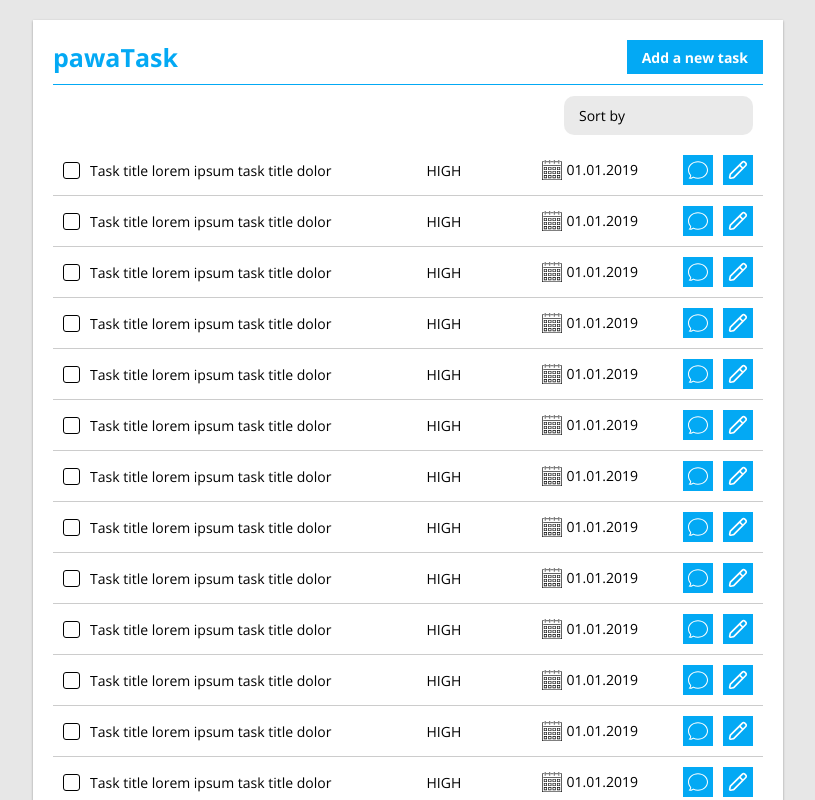
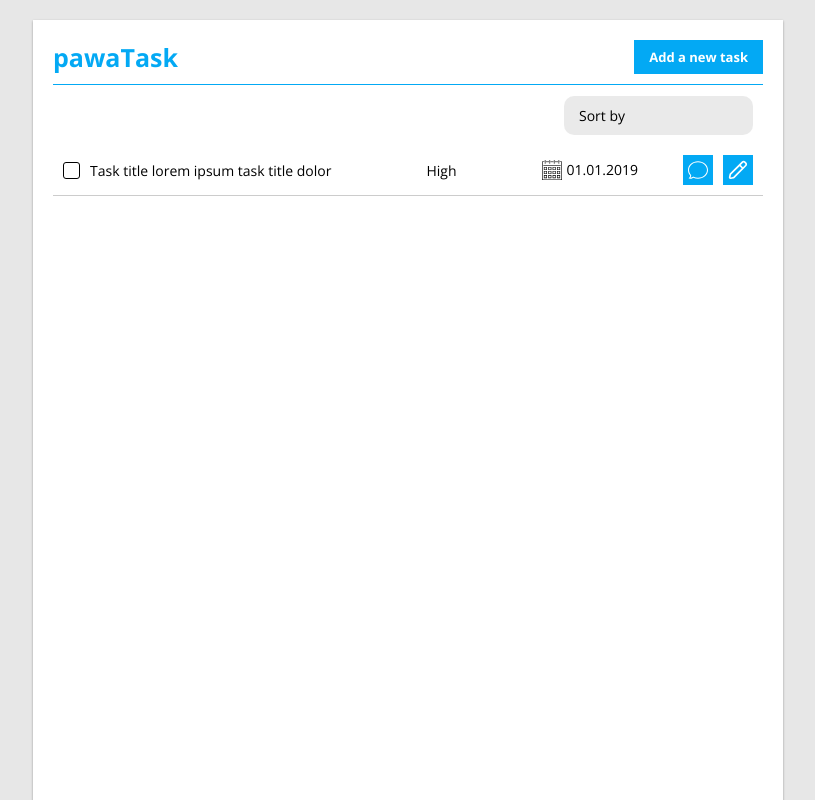
Before and after one commit to nikitaviira/pawaTask, a Vue app in the folder frontend/: page / in a window 1280 px wide. Shown: the whole page, without its empty margins (232-1047 px from the left). Built offline with nearby package versions, Linux system fonts and the light colour scheme.

Commit message:
add task details modal

```diff
--- a/frontend/src/api/controllers/taskController.ts
+++ b/frontend/src/api/controllers/taskController.ts
@@ -7,6 +7,13 @@ export enum TaskPriority {
   HIGH = 'HIGH',
   CRITICAL = 'CRITICAL'
 }
+
+export const priorityConversion: Record<TaskPriority, string> = {
+  [TaskPriority.LOW]: 'Low',
+  [TaskPriority.MEDIUM]: 'Medium',
+  [TaskPriority.HIGH]: 'High',
+  [TaskPriority.CRITICAL]: 'Critical'
+};
 
 export enum TaskSortOrder {
   DEFAULT = 'DEFAULT',
@@ -32,6 +39,28 @@ export interface TaskDto {
   priority: TaskPriority;
 }
 
+export interface SaveCommentDto {
+  taskId?: number;
+  comment: string;
+}
+
+export interface TaskCommentDto {
+  createdBy: string;
+  createdAt: string;
+  comment: string;
+}
+
+export interface TaskDetailsDto {
+  id: number;
+  title: string;
+  description: string;
+  createdBy: string;
+  lastEditedBy: string;
+  dueDate: string;
+  priority: TaskPriority;
+  comments: TaskCommentDto[];
+}
+
 export default {
   tasks(sortOrder: TaskSortOrder): Promise<AxiosResponse<TaskDto[]>> {
     return apiClient().get('/tasks', { params: { sortOrder } });
@@ -41,8 +70,16 @@ export default {
     return apiClient().get(`/task/${taskId}`);
   },
 
+  taskDetails(taskId: number): Promise<AxiosResponse<TaskDetailsDto>> {
+    return apiClient().get(`/task/details/${taskId}`);
+  },
+
   saveTask(task: SaveTaskDto): Promise<AxiosResponse<void>> {
     return apiClient().post('/task/save', task);
+  },
+
+  saveComment(comment: SaveCommentDto): Promise<AxiosResponse<void>> {
+    return apiClient().post('/task/save-comment', comment);
   },
 
   deleteTasks(taskIds: number[]): Promise<AxiosResponse<void>> {
--- a/frontend/src/assets/global.scss
+++ b/frontend/src/assets/global.scss
@@ -12,6 +12,7 @@ html, body, #app {
 * {
   box-sizing: border-box;
   font-family: 'Open Sans', sans-serif;
+  -webkit-tap-highlight-color: transparent;
 }
 
 p {
--- a/frontend/src/components/auth/InputWrapper.vue
+++ b/frontend/src/components/auth/InputWrapper.vue
@@ -1,6 +1,6 @@
 <template>
   <div class="input-wrapper">
-    <label>{{ label }}:</label>
+    <label v-if="label">{{ label }}:</label>
 
     <input
       v-if="type === 'input' || type === 'input-password'"
@@ -72,7 +72,7 @@
   const emit = defineEmits<{ (e: 'update:modelValue', value: string): void }>();
   const props = defineProps<{
     modelValue: any,
-    label: string,
+    label?: string,
     placeholder: string,
     type: string,
     validator: Validation,
--- a/frontend/src/components/buttons/SubmitButton.vue
+++ b/frontend/src/components/buttons/SubmitButton.vue
@@ -14,9 +14,10 @@
   .submit-btn {
     background: $main-color;
     color: white;
-    padding: 5px 15px;
-    font-size: 14px;
+    padding: 0 15px;
+    font-size: 13px;
     cursor: pointer;
     font-weight: bold;
+    text-align: center;
   }
 </style>
--- /dev/null
+++ b/frontend/src/components/modal/TaskDetailsModal.vue
@@ -0,0 +1,184 @@
+<template>
+  <ModalWrapper
+    :show="show"
+    :title="taskDetails.title"
+    @closed="closeModal"
+  >
+    <div class="description">
+      {{ taskDetails.description }}
+    </div>
+    <div class="details">
+      <p><span>Due date:</span>{{ taskDetails.dueDate }}</p>
+      <p><span>Priority:</span>{{ priorityConversion[taskDetails.priority] }}</p>
+      <p><span>Created by:</span>{{ taskDetails.createdBy }}</p>
+      <p><span>Last edited by:</span>{{ taskDetails.lastEditedBy }}</p>
+    </div>
+    <div class="comments">
+      <p v-if="taskDetails.comments.length === 0">
+        There are no comments yet
+      </p>
+      <div
+        v-else
+        class="comments-wrapper"
+      >
+        <div
+          v-for="(comment, i) in taskDetails.comments"
+          :key="i"
+          class="comment"
+        >
+          <span>{{ comment.createdBy }}</span><span>{{ comment.createdAt }}</span>
+          <p>{{ comment.comment }}</p>
+        </div>
+      </div>
+    </div>
+    <div class="comment-form-container">
+      <div class="comment-form-wrapper">
+        <div class="comment-form">
+          <InputWrapper
+            v-model.trim="commentForm.comment"
+            :validator="$v.comment"
+            placeholder="Write a comment..."
+            type="input"
+          />
+          <SubmitButton
+            text="Add comment"
+            @click="submitForm"
+          />
+        </div>
+      </div>
+    </div>
+  </ModalWrapper>
+</template>
+
+<script setup lang="ts">
+  import ModalWrapper from '@/components/modal/ModalWrapper.vue';
+  import { required } from '@vuelidate/validators';
+  import { ref, watch } from 'vue';
+  import taskController, {
+    priorityConversion,
+    type SaveCommentDto,
+    type TaskDetailsDto,
+    TaskPriority
+  } from '@/api/controllers/taskController';
+  import useVuelidate from '@vuelidate/core';
+  import InputWrapper from '@/components/auth/InputWrapper.vue';
+  import SubmitButton from '@/components/buttons/SubmitButton.vue';
+
+  const emit = defineEmits<{
+    (e: 'closed'): void
+  }>();
+
+  const props = defineProps<{
+    show: boolean,
+    taskId: number | null
+  }>();
+
+  watch(() => props.taskId, (taskId) => {
+    if (props.show && taskId) {
+      // loadTask(taskId);
+    }
+  });
+
+  const taskDetails = ref<TaskDetailsDto>({
+    id: -1,
+    title: 'Some title',
+    description: 'Ssadasdas dasjdnasjkdnas daskdnaskjdasj ddaskhdashdui asiduhasiudhasi udhasiudhasiuhdiuashd asiudhiasuhdiuashd asdasdasd asdasda sd asdasdas.',
+    createdBy: 'b@mail.ru',
+    lastEditedBy: 'a@mail.ru',
+    dueDate: '22.02.1998',
+    priority: TaskPriority.LOW,
+    comments: []
+  });
+
+  const rules = {
+    comment: { required }
+  };
+
+  const commentForm = ref<SaveCommentDto>({
+    comment: ''
+  });
+
+  const $v = useVuelidate(rules, commentForm);
+
+  async function loadTask(taskId: number) {
+    const { data } = await taskController.taskDetails(taskId);
+    taskDetails.value = data;
+  }
+
+  async function submitForm() {
+    await $v.value.$validate().then(async(result) => {
+      if (result && props.taskId) {
+        await taskController.saveComment({ ...commentForm.value, taskId: props.taskId });
+        await loadTask(props.taskId);
+      }
+    });
+  }
+
+  function closeModal() {
+    commentForm.value.comment = '';
+    $v.value.$reset();
+    emit('closed');
+  }
+</script>
+
+<style scoped lang="scss">
+  * {
+    font-size: 14px;
+  }
+
+  .details {
+    margin-top: 20px;
+    padding-bottom: 20px;
+    border-bottom: 1px solid #ccc;
+
+    span {
+      margin-right: 5px;
+      font-weight: bold;
+    }
+  }
+
+  .comments {
+    margin-top: 20px;
+    margin-bottom: 20px;
+
+    .comments-wrapper {
+      display: flex;
+      flex-direction: column;
+      gap: 15px;
+
+      @media screen and (min-width: 550px) {
+        max-height: 400px;
+        overflow-y: scroll;
+        scrollbar-width: none;
+      }
+    }
+  }
+
+  .comment-form-container {
+    height: 80px;
+    background: #e3e3e3;
+    margin-left: -20px;
+    margin-right: -20px;
+    margin-bottom: -20px;
+
+    .comment-form-wrapper {
+      width: 100%;
+      height: 100%;
+      padding: 15px;
+
+      .comment-form {
+        display: flex;
+        height: 40px;
+        justify-content: space-between;
+        gap: 15px;
+
+        ::v-deep(.input-wrapper) {
+          width: 70%;
+          input {
+            background: white;
+          }
+        }
+      }
+    }
+  }
+</style>
--- a/frontend/src/views/Tasks.vue
+++ b/frontend/src/views/Tasks.vue
@@ -65,7 +65,7 @@
             {{ task.title }}
           </div>
           <div class="priority">
-            {{ task.priority }}
+            {{ priorityConversion[task.priority] }}
           </div>
           <div class="date">
             <img
@@ -78,6 +78,7 @@
             <ButtonWithIcon
               icon-color="white"
               icon="message"
+              @click="openTaskDetailsModal(task.id)"
             />
             <ButtonWithIcon
               icon-color="white"
@@ -88,24 +89,37 @@
         </div>
       </div>
     </div>
+    <CreateTaskModal
+      :show="showSaveTaskModal"
+      :task-id="selectedTaskId"
+      @closed="closeSaveTaskModal"
+      @refresh-tasks="loadTasks"
+    />
+
+    <TaskDetailsModal
+      :show="showTaskDetailsModal"
+      :task-id="selectedTaskId"
+      @closed="closeTaskDetailsModal"
+    />
   </div>
-  <CreateTaskModal
-    :show="showSaveTaskModal"
-    :task-id="selectedTaskId"
-    @closed="closeSaveTaskModal"
-    @refresh-tasks="loadTasks"
-  />
 </template>
 
 <script setup lang="ts">
   import { ref } from 'vue';
   import CreateTaskModal from '@/components/modal/CreateTaskModal.vue';
   import SubmitButton from '@/components/buttons/SubmitButton.vue';
-  import taskController, { type TaskDto, TaskPriority, TaskSortOrder } from '@/api/controllers/taskController';
+  import taskController, {
+    priorityConversion,
+    type TaskDto,
+    TaskPriority,
+    TaskSortOrder
+  } from '@/api/controllers/taskController';
   import ButtonWithIcon from '@/components/buttons/ButtonWithIcon.vue';
+  import TaskDetailsModal from '@/components/modal/TaskDetailsModal.vue';
 
   const taskContainerRef = ref<HTMLElement | null>(null);
   const showSaveTaskModal = ref(false);
+  const showTaskDetailsModal = ref(false);
   const selectedTaskId = ref<number | null>(null);
   const selectedForDeleteTaskIds = ref<number[]>([]);
   const sortOrder = ref<TaskSortOrder>(TaskSortOrder.DEFAULT);
@@ -115,112 +129,7 @@
       title: 'Task title lorem ipsum task title dolor',
       dueDate: '01.01.2019',
       priority: TaskPriority.HIGH
-    },
-    {
-      id: 10,
-      title: 'Task title lorem ipsum task title dolor',
-      dueDate: '01.01.2019',
-      priority: TaskPriority.HIGH
-    },
-    {
-      id: 10,
-      title: 'Task title lorem ipsum task title dolor',
-      dueDate: '01.01.2019',
-      priority: TaskPriority.HIGH
-    },
-    {
-      id: 10,
-      title: 'Task title lorem ipsum task title dolor',
-      dueDate: '01.01.2019',
-      priority: TaskPriority.HIGH
-    },
-    {
-      id: 10,
-      title: 'Task title lorem ipsum task title dolor',
-      dueDate: '01.01.2019',
-      priority: TaskPriority.HIGH
-    },
-    {
-      id: 10,
-      title: 'Task title lorem ipsum task title dolor',
-      dueDate: '01.01.2019',
-      priority: TaskPriority.HIGH
-    },
-    {
-      id: 10,
-      title: 'Task title lorem ipsum task title dolor',
-      dueDate: '01.01.2019',
-      priority: TaskPriority.HIGH
-    }, {
-      id: 10,
-      title: 'Task title lorem ipsum task title dolor',
-      dueDate: '01.01.2019',
-      priority: TaskPriority.HIGH
-    }, {
-      id: 10,
-      title: 'Task title lorem ipsum task title dolor',
-      dueDate: '01.01.2019',
-      priority: TaskPriority.HIGH
-    },
-    {
-      id: 10,
-      title: 'Task title lorem ipsum task title dolor',
-      dueDate: '01.01.2019',
-      priority: TaskPriority.HIGH
-    },
-    {
-      id: 10,
-      title: 'Task title lorem ipsum task title dolor',
-      dueDate: '01.01.2019',
-      priority: TaskPriority.HIGH
-    },
-    {
-      id: 10,
-      title: 'Task title lorem ipsum task title dolor',
-      dueDate: '01.01.2019',
-      priority: TaskPriority.HIGH
-    },
-    {
-      id: 10,
-      title: 'Task title lorem ipsum task title dolor',
-      dueDate: '01.01.2019',
-      priority: TaskPriority.HIGH
-    },
-    {
-      id: 10,
-      title: 'Task title lorem ipsum task title dolor',
-      dueDate: '01.01.2019',
-      priority: TaskPriority.HIGH
-    },
-    {
-      id: 10,
-      title: 'Task title lorem ipsum task title dolor',
-      dueDate: '01.01.2019',
-      priority: TaskPriority.HIGH
-    }, {
-      id: 10,
-      title: 'Task title lorem ipsum task title dolor',
-      dueDate: '01.01.2019',
-      priority: TaskPriority.HIGH
-    }, {
-      id: 10,
-      title: 'Task title lorem ipsum task title dolor',
-      dueDate: '01.01.2019',
-      priority: TaskPriority.HIGH
-    },
-    {
-      id: 10,
-      title: 'Task title lorem ipsum task title dolor',
-      dueDate: '01.01.2019',
-      priority: TaskPriority.HIGH
-    },
-    {
-      id: 10,
-      title: 'Task title lorem ipsum task title dolor',
-      dueDate: '01.01.2019',
-      priority: TaskPriority.HIGH
-    }
-  ]);
+    }]);
 
   // onBeforeMount(() => {
   //   loadTasks();
@@ -234,6 +143,16 @@
   function closeSaveTaskModal() {
     selectedTaskId.value = null;
     showSaveTaskModal.value = false;
+  }
+
+  function openTaskDetailsModal(taskId: number) {
+    selectedTaskId.value = taskId;
+    showTaskDetailsModal.value = true;
+  }
+
+  function closeTaskDetailsModal() {
+    selectedTaskId.value = null;
+    showTaskDetailsModal.value = false;
   }
 
   async function loadTasks() {
```
